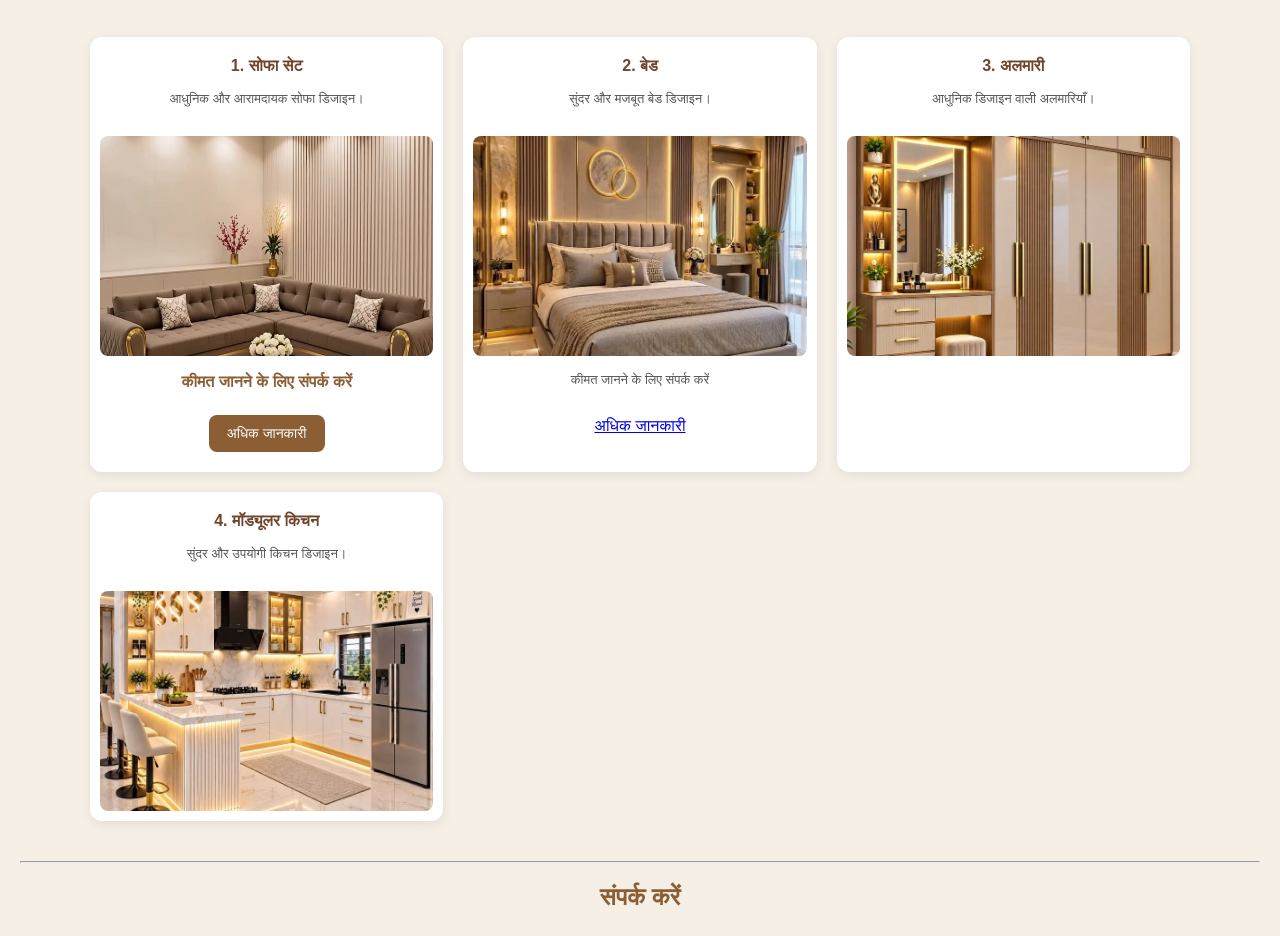
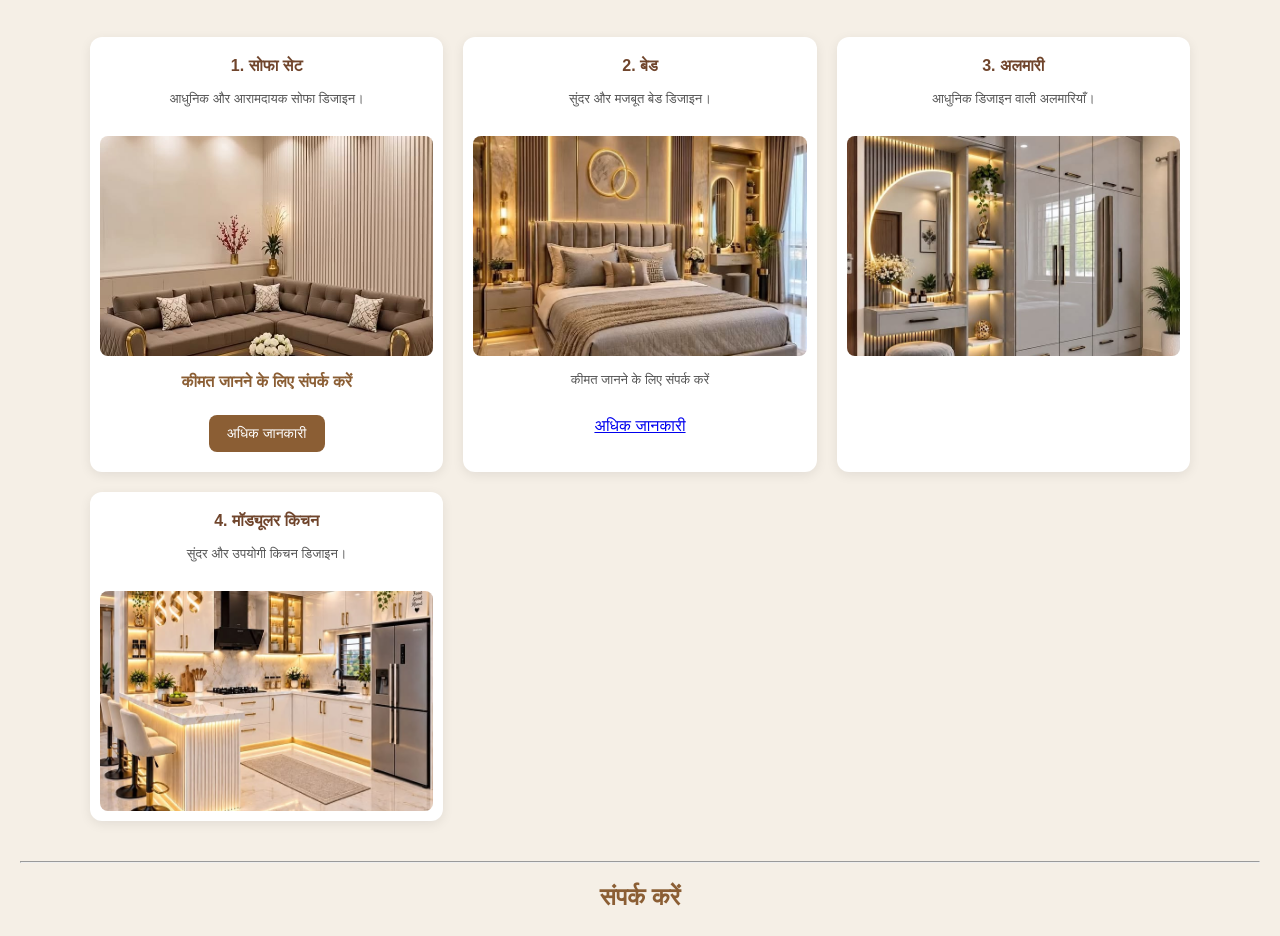
Before and after one commit to tikeshkatariya-sketch/my-first-website, a plain HTML site: page index.html in a window 1280 px wide. Shown: the part 1381-2317 px from the top of the page. Drawn offline with Linux system fonts and the light colour scheme.

Commit message:
Update index.html

```diff
--- a/index.html
+++ b/index.html
@@ -49,7 +49,7 @@
   <div class="product-card">
     <h3>3. अलमारी</h3>
     <p>आधुनिक डिजाइन वाली अलमारियाँ।</p>
-    <img src="f28aefdb2e50b5e0b60b284efa9540da.jpg" alt="अलमारी">
+    <img src="9125a75fc90b31d4b41e5767c93c2fde.jpg" alt="अलमारी">
   </div>
 
   <div class="product-card">
```
